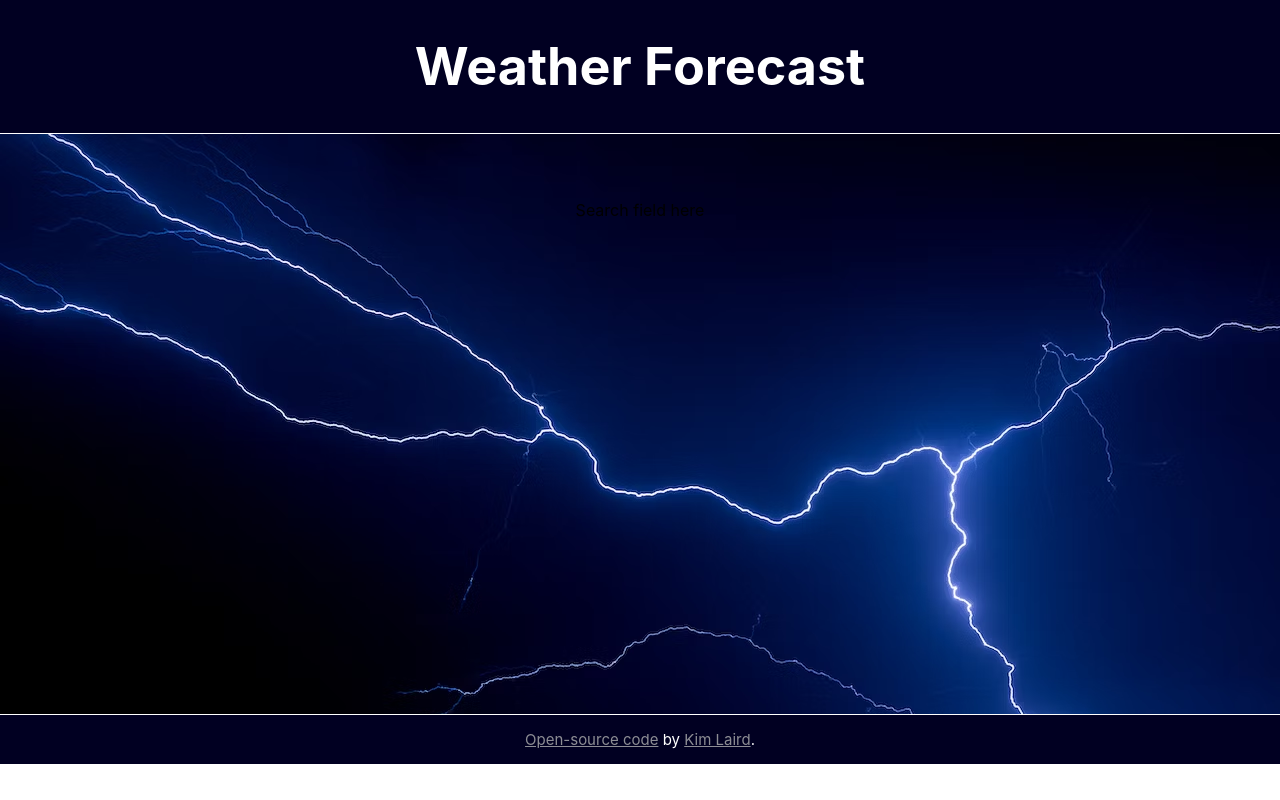
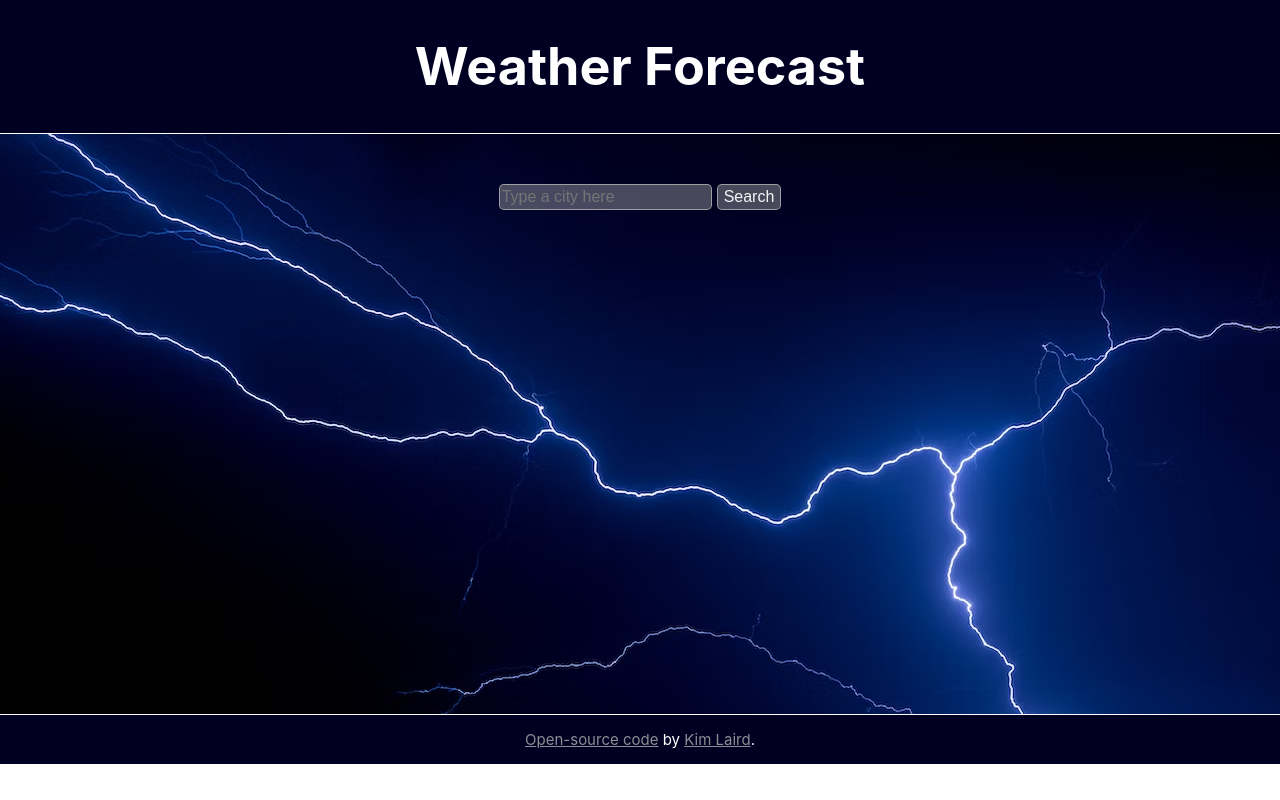
Before and after one commit to kmlaird/weather-react, a React (Create React App) app: page / in a window 1280 px wide. Built offline with nearby package versions, Linux system fonts and the light colour scheme.

Commit message:
Search field added and formatted

```diff
--- a/src/App.js
+++ b/src/App.js
@@ -1,4 +1,5 @@
 import "./App.css";
+import Search from "./Search";
 
 function App() {
   return (
@@ -7,7 +8,7 @@ function App() {
         <h1>Weather Forecast</h1>
       </header>
       <body className="App-body">
-        <p>Search field here</p>
+        <Search />
       </body>
       <footer className="App-footer">
         <p>
--- /dev/null
+++ b/src/Search.css
@@ -0,0 +1,22 @@
+.Search {
+  min-height: 40px;
+}
+
+.search-input {
+  line-height: 1.4;
+  font-size: 16px;
+  border: 1px solid rgba(181, 181, 181, 0.78);
+  border-radius: 5px;
+  background-color: rgba(181, 181, 181, 0.4);
+  margin-right: 5px;
+  color: whitesmoke;
+}
+
+.search-submit {
+  font-size: 16px;
+  line-height: 1.4;
+  border: 1px solid rgba(181, 181, 181, 0.78);
+  border-radius: 5px;
+  background-color: rgba(181, 181, 181, 0.4);
+  color: whitesmoke;
+}
--- /dev/null
+++ b/src/Search.js
@@ -0,0 +1,31 @@
+import React, { useState } from "react";
+import "./Search.css";
+
+export default function Search() {
+  const [city, setCity] = useState("");
+  const [message, setMessage] = useState("");
+
+  function handleSubmit(event) {
+    event.preventDefault();
+    setMessage(`current weather`);
+  }
+
+  function changeCity(event) {
+    setCity(event.target.value);
+  }
+
+  return (
+    <div className="Search">
+      <form onSubmit={handleSubmit}>
+        <input
+          type="text"
+          placeholder="Type a city here"
+          onChange={changeCity}
+          className="search-input"
+        />
+        <input type="submit" value="Search" className="search-submit" />
+      </form>
+      {message}
+    </div>
+  );
+}
```
